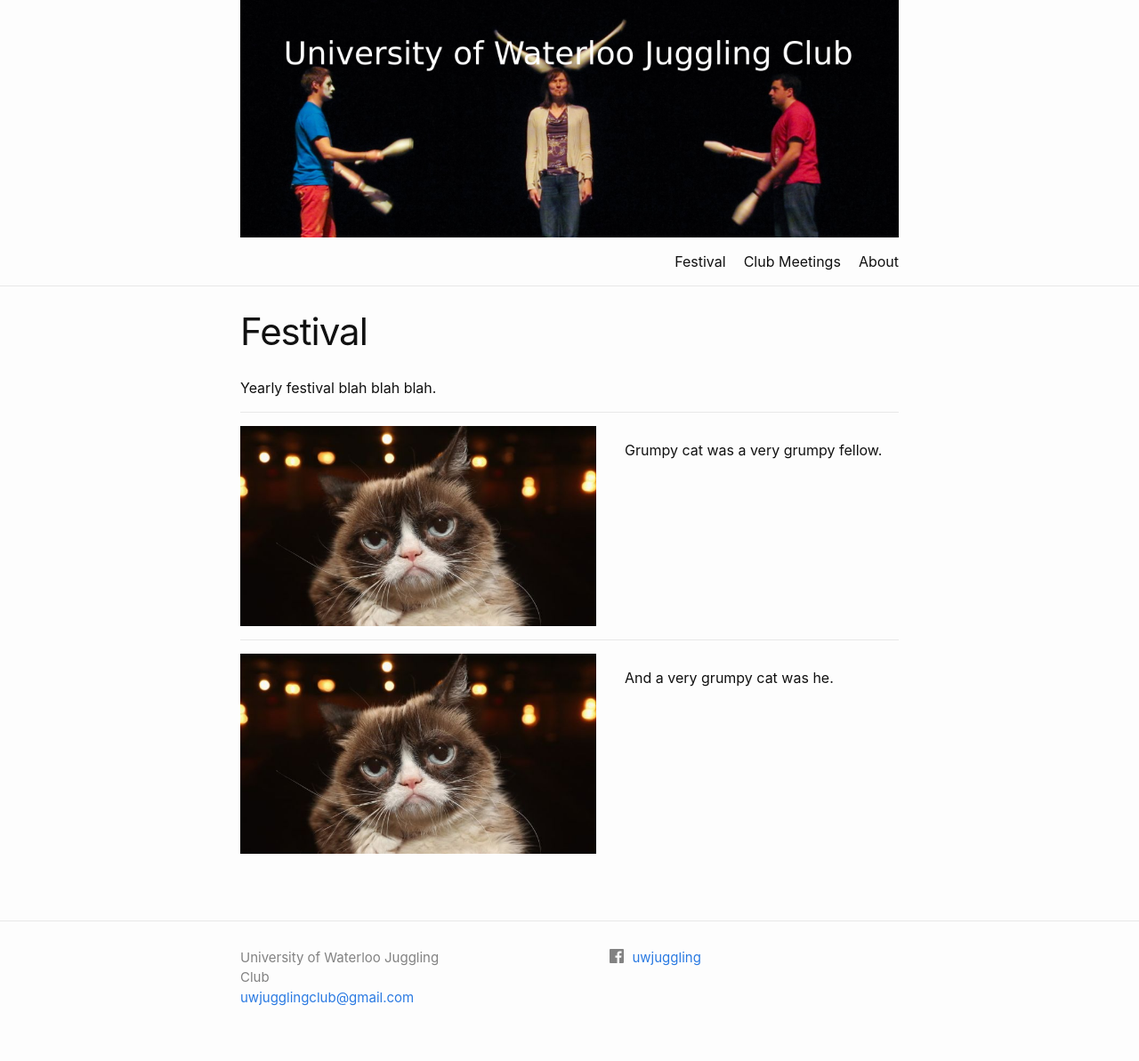
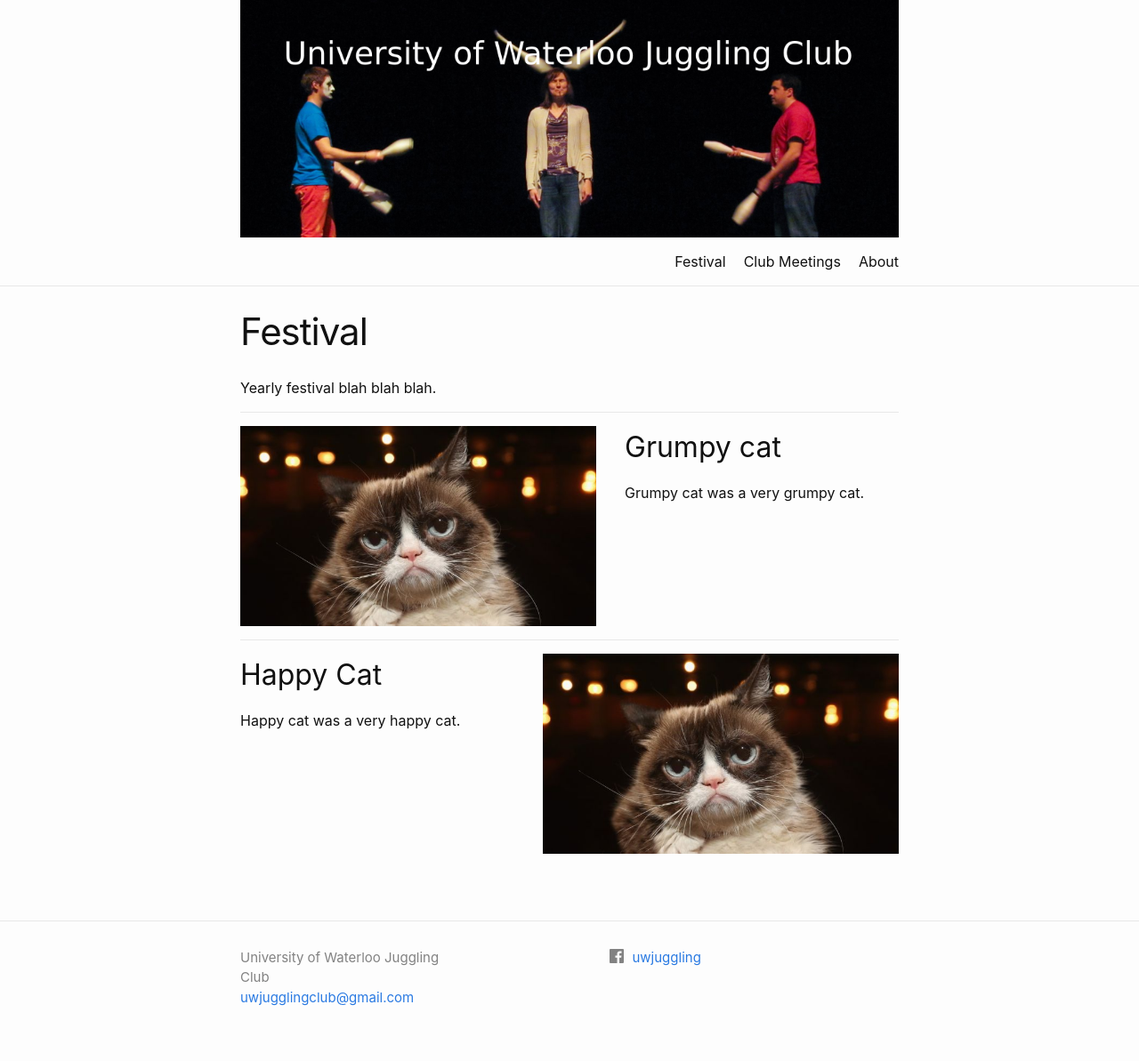
Before and after one commit to tdresser/uwjugglingclub, a Jekyll site: the page built from festival.md, in a window 1280 px wide. Shown: the whole page at 89% size. Built offline with Jekyll 4.4.1, drawn with Linux system fonts in a browser that asks for light colours.

Commit message:
Make a performers collection.

```diff
--- a/_config.yml
+++ b/_config.yml
@@ -25,6 +25,9 @@ header_pages:
   - meetings.md
   - about.md
 
+collections:
+  - performers
+
 # TODO - make this non-ugly, also a jpg likely.
 masthead: assets/masthead.png
 
--- a/_includes/intro.html
+++ b/_includes/intro.html
@@ -1,7 +1,16 @@
-<!-- Why is this comment needed?-->
-<div class="intro">
-<img src="{{include.img}}">
 
-<p>{{include.description}}</p>
+{% if include.even == 0 %}
+<div class="intro-even">
+{% else %}
+<div class="intro-odd">
+{% endif %}
+
+<img src="{{include.performer.photo}}">
+
+<h2> {{include.performer.name}} </h2>
+
+{{include.performer.content}}
+
+
 <div class="intro_clear"></div>
 </div>
--- a/_sass/minima/_layout.scss
+++ b/_sass/minima/_layout.scss
@@ -1,10 +1,18 @@
-.intro img {
+.intro-odd img, .intro-even img {
   width:400px;
+}
+
+.intro-odd img {
   float:left;
   margin-right:2em;
 }
 
-.intro {
+.intro-even img {
+  float:right;
+  margin-left:2em;
+}
+
+.intro-odd, .intro-even {
   border-top: 1px solid $grey-color-light;
   padding-top: $spacing-unit / 2;
   padding-bottom: $spacing-unit / 2;
--- a/festival.md
+++ b/festival.md
@@ -6,10 +6,7 @@ permalink: /festival/
 
 Yearly festival blah blah blah.
 
-{%- include intro.html img="../assets/grumpy_cat.jpg" description="
-  <p>Grumpy cat was a very grumpy fellow.</p>
-"-%}
-
-{%- include intro.html img="../assets/grumpy_cat.jpg" description="
-  <p>And a very grumpy cat was he.</p>
-"-%}
+{% for performer in site.performers %}
+  {% assign even=forloop.index | modulo: 2 %}
+  {% include intro.html performer=performer even=even %}
+{% endfor %}
```
Also changed, not shown: _performers/grumpy_cat.md (added, +7 -0 lines), _performers/happy_cat.md (added, +7 -0 lines).
